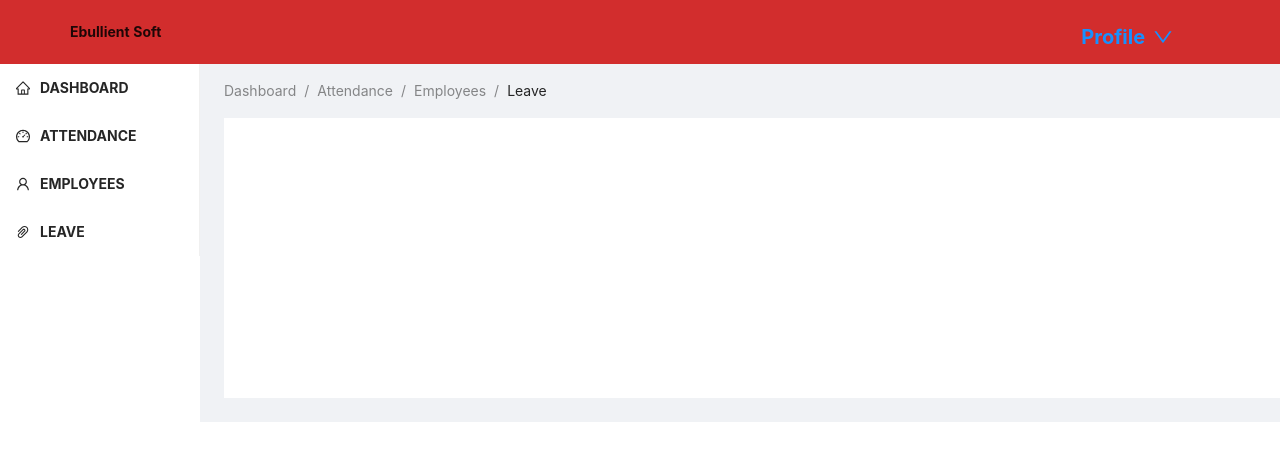
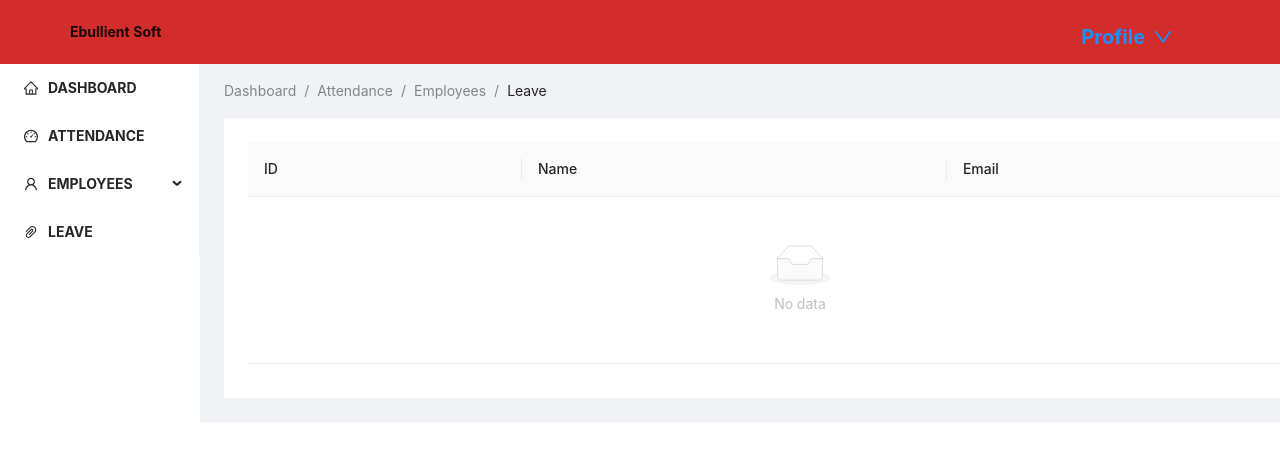
Before and after one commit to Parul-Nangia/Project-Ecommerce, a React (Create React App) app: page /employeesdata in a window 1280 px wide. Shown: the top 460 px of the page. Built offline with nearby package versions, Linux system fonts and the light colour scheme.

Commit message:
Employee Data

```diff
--- /dev/null
+++ b/src/components/EmployeesData.js
@@ -0,0 +1,31 @@
+import React from 'react'
+import { Table } from 'antd'
+import { useState } from 'react'
+const EmployeesData = () => {
+    const [dataSource, setDataSource] = useState([])
+    const columns = [
+        {
+            title: "ID",
+            dataIndex: "id",
+        },
+        {
+            title: "Name",
+            dataIndex: "Name",
+        },
+        {
+            title: "Email",
+            dataIndex: "Email",
+        }
+
+    ];
+    return (
+        <div>
+            <Table
+                columns={columns}
+                dataSource={dataSource}>
+            </Table>
+        </div>
+    )
+}
+
+export default EmployeesData
--- a/src/components/Middle.js
+++ b/src/components/Middle.js
@@ -8,6 +8,7 @@ import Edit from '../components/Edit';
 import View from '../components/View';
 import LeaveForm from '../components/LeaveForm';
 import LeaveCalendar from '../components/LeaveCalendar';
+import EmployeesData from '../components/EmployeesData';
 
 import { Breadcrumb, Layout } from 'antd';
 const { Content } = Layout;
@@ -48,6 +49,7 @@ const Middle = () => {
                     <Route path="/attendance" element={<Attendance />} />
                     <Route path="/leave" element={<Leave />} />
                     <Route path="/employees" element={<Employees />} />
+                    <Route path="/employeesdata" element={<EmployeesData />} />
 
                     <Route path="/edit/:_id" element={<Edit />} />
                     <Route path="/view/:_id" element={<View />} />
--- a/src/components/Sidebar.js
+++ b/src/components/Sidebar.js
@@ -29,13 +29,24 @@ const Sidebar = () => {
                             navigate(key)
                         }
                     }}
+                    mode="inline"
                     items={[
                         { label: "DASHBOARD", key: "/dashboard", icon: <HomeOutlined /> },
                         { label: "ATTENDANCE", key: "/attendance", icon: <DashboardOutlined /> },
-                        { label: "EMPLOYEES", key: "/employees", icon: <UserOutlined /> },
+                        {
+                            label: "EMPLOYEES", key: "/employees", icon: <UserOutlined />,
+                            children: [
+                                {
+                                    label: "EMPLOYEES ", key: "/employees", icon: <UserOutlined />,
+                                },
+                                {
+                                    label: "EMPLOYEES DATA", key: "/employeesdata", icon: <UserOutlined />,
+                                }]
+                        },
                         { label: "LEAVE", key: "/leave", icon: <PaperClipOutlined /> },
 
                     ]}
+
                 />
             </Sider>
             <Middle />
```
